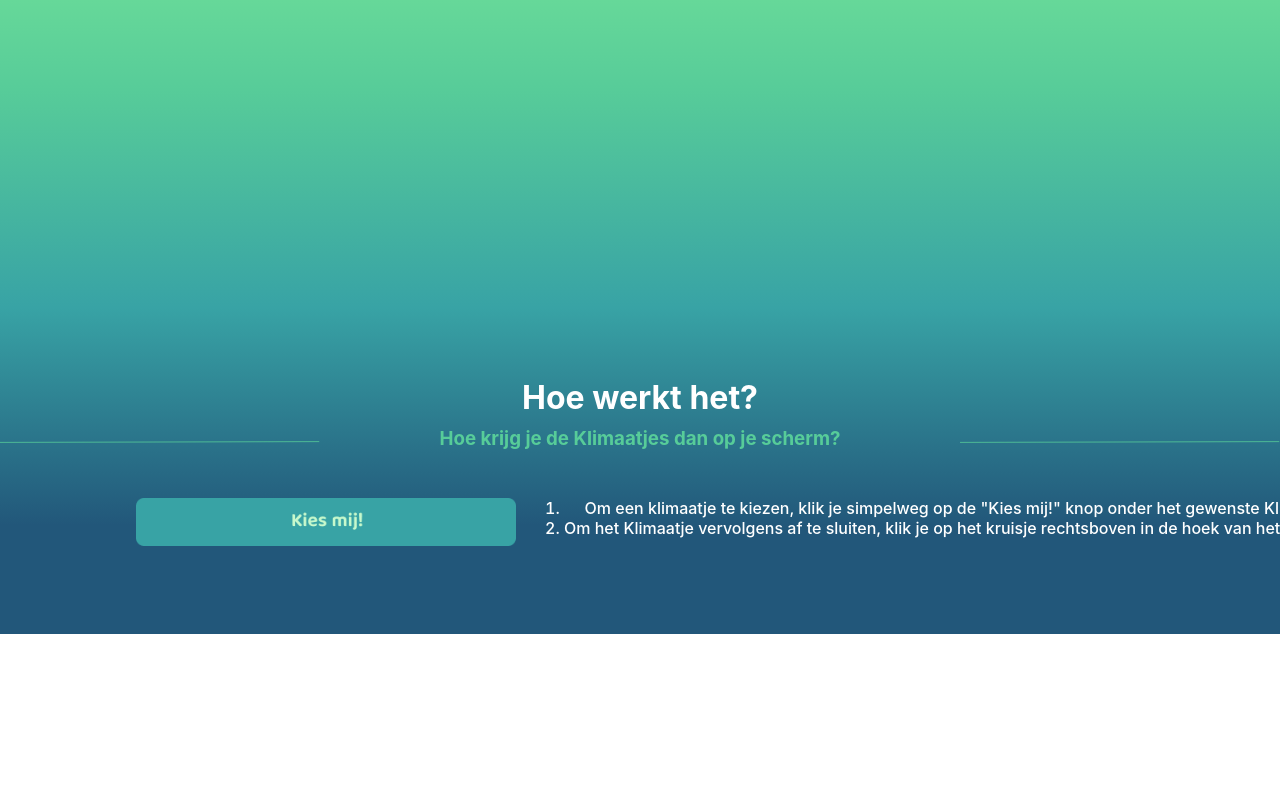
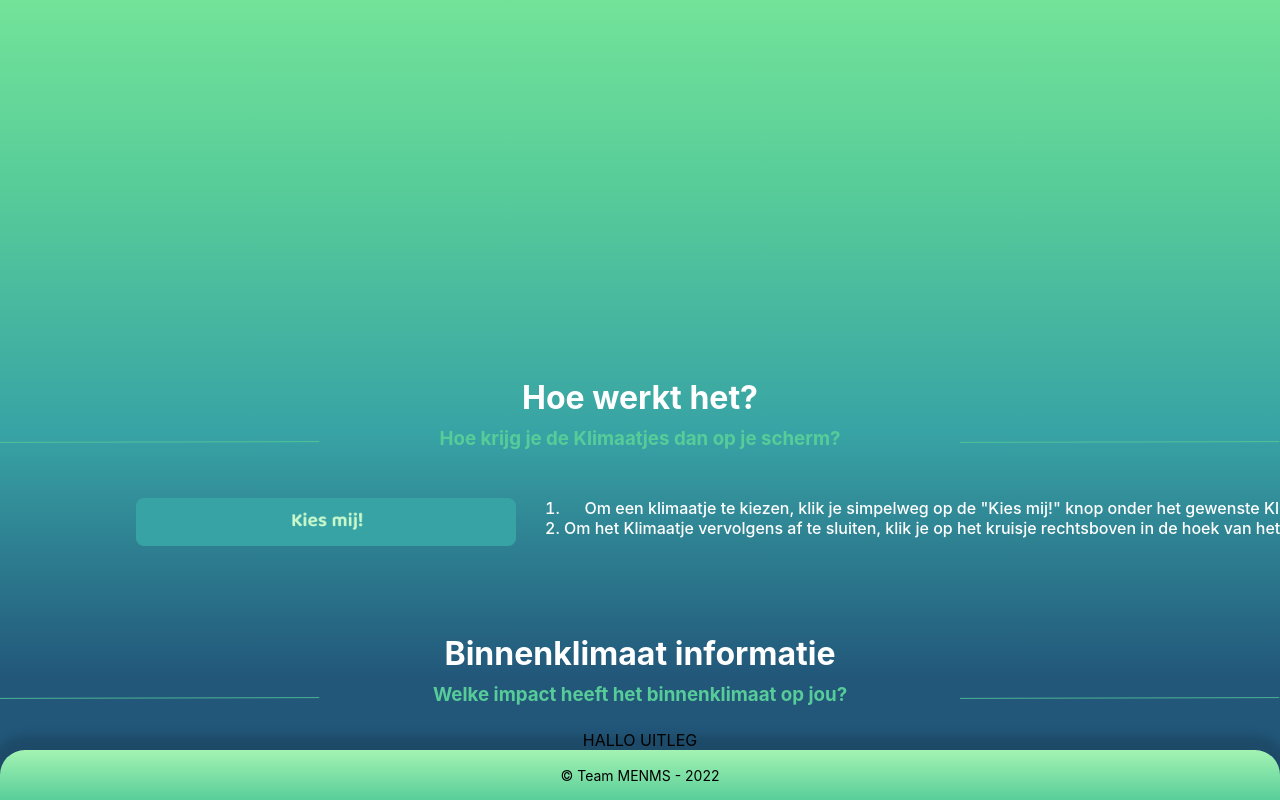
Before and after one commit to MJ1109/Binnenklimaat, a React (Create React App) app: page / in a window 1280 px wide. Shown: the part 727-1527 px from the top of the page. Before the commit the page ends 1361 px from the top, so only its background shows below. Built offline with nearby package versions, Linux system fonts and the light colour scheme.

Commit message:
Made a footer

```diff
--- a/src/App.jsx
+++ b/src/App.jsx
@@ -2,6 +2,8 @@ import './App.css';
 import Header from './Components/Header';
 import KlimaatjesSection from './Components/KlimaatjesSection';
 import How from './Components/How';
+import ClimateInfo from './Components/ClimateInfo';
+import Footer from './Components/Footer';
 
 <style>
 @import url('https://fonts.googleapis.com/css2?family=Baloo+Tamma+2:wght@400;500;600;700;800&display=swap');
@@ -15,6 +17,8 @@ function App() {
       </div>
       <KlimaatjesSection/>
       <How/>
+      <ClimateInfo />
+      <Footer />
     </div>
   );
 }
--- /dev/null
+++ b/src/Components/ClimateInfo.jsx
@@ -0,0 +1,23 @@
+import Line from './svg/line';
+
+
+function ClimateInfo() {
+
+    return (
+        <div className="parent">
+            <h1 className="title">Binnenklimaat informatie</h1>
+            <div class="titleParent">
+                <div className="subtitleParent">
+                <Line color="#57CC99" class="lineL"/>
+                <h3 className="subtitle">Welke impact heeft het binnenklimaat op jou?</h3>
+                <Line color="#57CC99" class="lineR"/>
+                </div>
+            </div>
+            <div>
+                HALLO UITLEG
+            </div>
+        </div>
+     );
+}
+
+export default ClimateInfo;
--- /dev/null
+++ b/src/Components/Footer.jsx
@@ -0,0 +1,11 @@
+import '../style/footer.scss'
+
+function Footer() {
+    return (
+        <footer>
+            <p>&copy; Team MENMS - 2022</p>
+        </footer>
+     );
+}
+
+export default Footer;
--- /dev/null
+++ b/src/style/footer.scss
@@ -0,0 +1,16 @@
+footer{
+    display: flex;
+    align-items: center;
+    justify-content: center;
+
+    width: 100%;
+    height: 50px;
+
+    background: linear-gradient(180deg, #A3F3B2 0%, #59CE99 100%);
+    box-shadow: 0px -5px 10px 10px rgba(0, 0, 0, 0.15);
+    border-radius: 25px 25px 0px 0px;
+
+    p{
+        font-size: 14px;
+    }
+}
```
